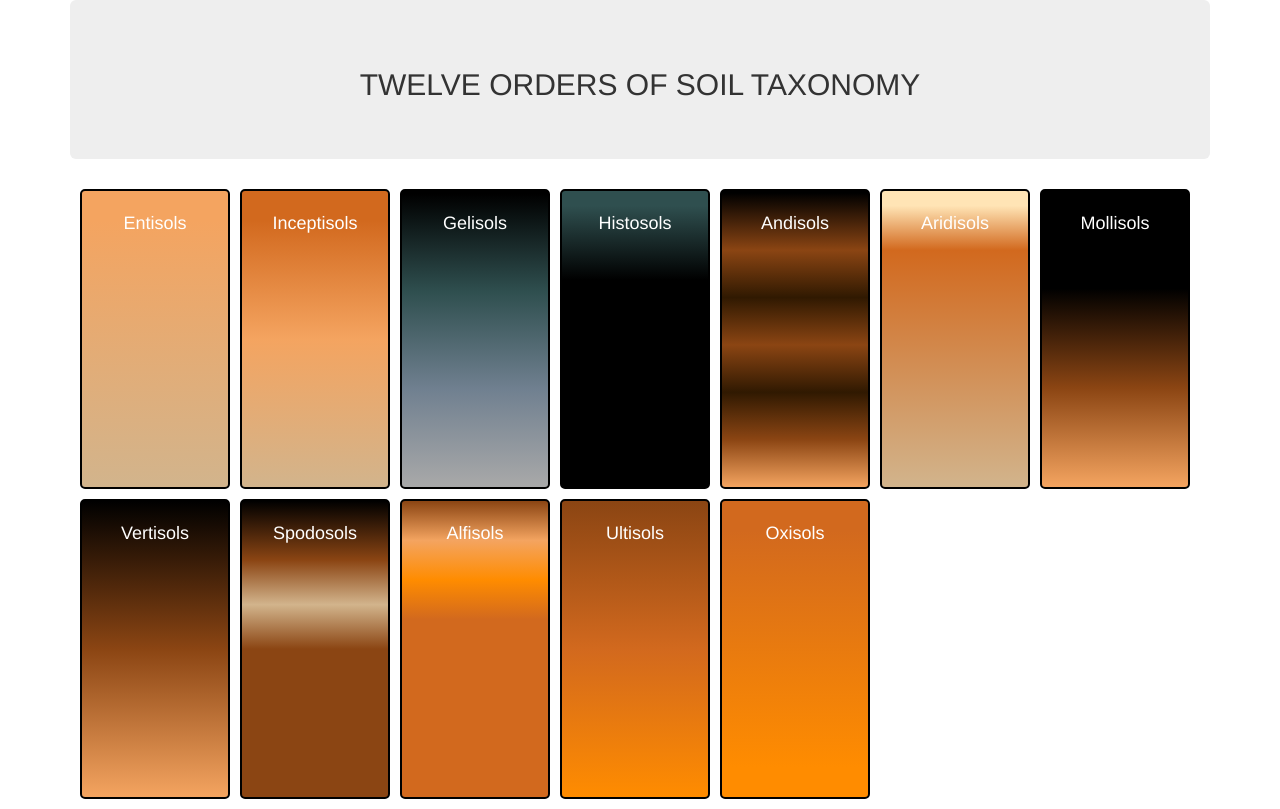
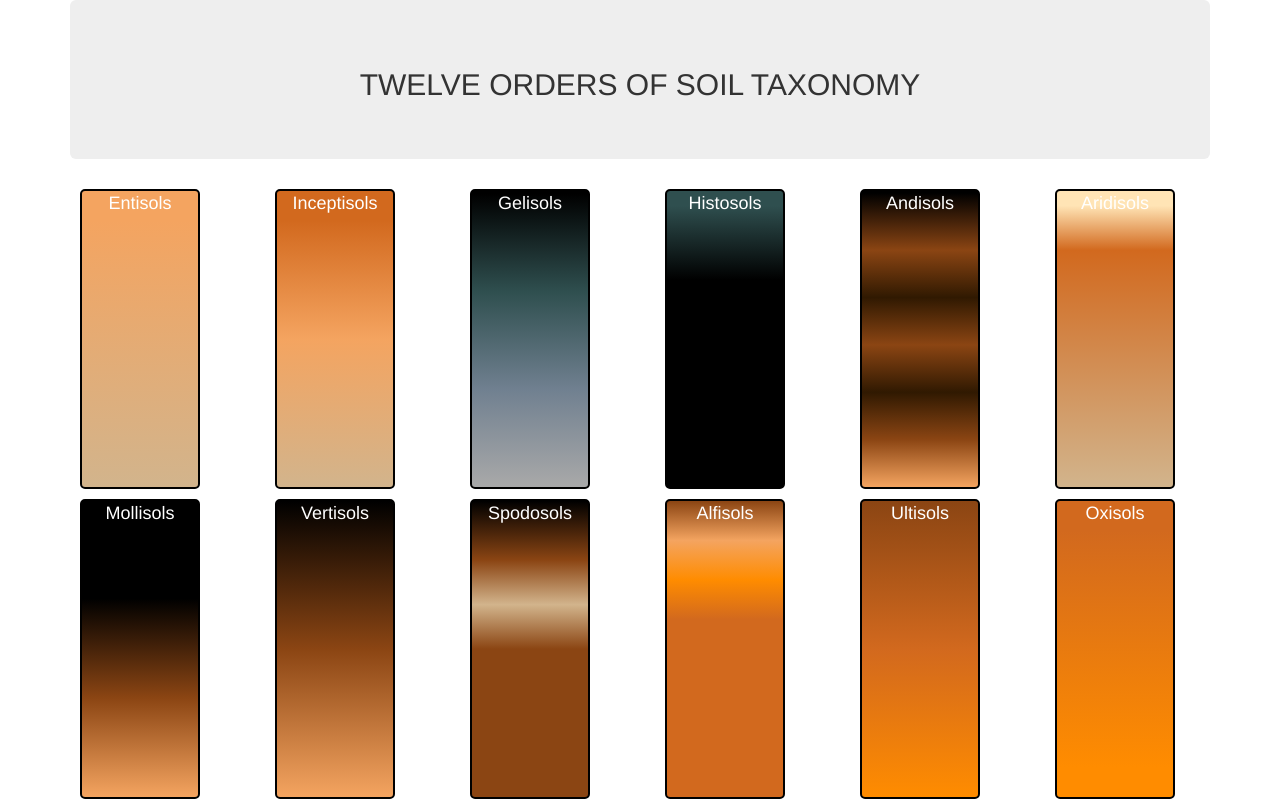
Before and after one commit to planetirf/xsite, a Django app: a page that uses mysite2/soils/templates/soils/soil_view.html in a window 1280 px wide. Run offline with Django 3.2, Linux system fonts and the light colour scheme; some libraries are stand-ins or nearby versions.

Commit message:
css updates

```diff
--- a/mysite2/soils/templates/soils/soil_view.html
+++ b/mysite2/soils/templates/soils/soil_view.html
@@ -12,14 +12,15 @@
  .order {
    border-radius: 5px;
    border: 2px solid #000;
-   padding: 20px;
-   width: 150px;
+   /*padding: 20px;*/
+   width: 120px;
    height: 300px;
    margin: 0 0 10px 10px;
    text-align: center;
    color: white;
    font-size: 18px;
    font-family: 'Helvetica Neue';
+   display: inline-block;
  }
  #Entisols {
    background: linear-gradient(sandybrown 10%, tan);
@@ -65,41 +66,67 @@
 <h2> TWELVE ORDERS OF SOIL TAXONOMY </h2>
 </section>
 <section class="container">
-  <div class="order col-sm-3" id='Entisols'>
+  <div class="row">
+  <div class="col-xs-4 col-sm-3 col-md-2">
+    <div class="order" id='Entisols'>
     Entisols
   </div>
-  <div class="order col-sm-3" id='Inceptisols'>
+</div>
+  <div class="col-xs-4 col-sm-3 col-md-2">
+    <div class="order" id='Inceptisols'>
     Inceptisols
   </div>
-  <div class="order col-sm-3" id='Gelisols'>
+</div>
+  <div class="col-xs-4 col-sm-3 col-md-2">
+    <div class="order" id='Gelisols'>
     Gelisols
   </div>
-<div class="order col-sm-3" id='Histosols'>
+</div>
+<div class="col-xs-4 col-sm-3 col-md-2">
+  <div class="order" id='Histosols'>
   Histosols
 </div>
-<div class="order col-sm-3" id='Andisols'>
+</div>
+<div class="col-xs-4 col-sm-3 col-md-2">
+  <div class="order" id='Andisols'>
   Andisols
 </div>
-<div class="order col-sm-3" id='Aridisols'>
+</div>
+<div class="col-xs-4 col-sm-3 col-md-2">
+  <div class="order" id='Aridisols'>
   Aridisols
 </div>
-<div class="order col-sm-3" id='Mollisols'>
+</div>
+<div class="col-xs-4 col-sm-3 col-md-2">
+  <div class="order" id='Mollisols'>
   Mollisols
 </div>
-<div class="order col-sm-3"f id='Vertisols'>
+</div>
+<div class="col-xs-4 col-sm-3 col-md-2"f>
+  <div class="order" id='Vertisols'>
   Vertisols
 </div>
-<div class="order col-sm-3" id='Spodosols'>
+</div>
+<div class="col-xs-4 col-sm-3 col-md-2">
+  <div class="order" id='Spodosols'>
   Spodosols
 </div>
-<div class="order col-sm-3" id='Alfisols'>
+</div>
+<div class="col-xs-4 col-sm-3 col-md-2">
+  <div class="order" id='Alfisols'>
   Alfisols
 </div>
-<div class="order col-sm-3" id='Ultisols'>
+</div>
+<div class="col-xs-4 col-sm-3 col-md-2">
+  <div class="order" id='Ultisols'>
   Ultisols
 </div>
-<div class="order col-sm-3" id='Oxisols'>
+</div>
+<div class="col-xs-4 col-sm-3 col-md-2">
+  <div class="order" id='Oxisols'>
   Oxisols
+</div>
+</div>
 </div>
 </section>
 
```
